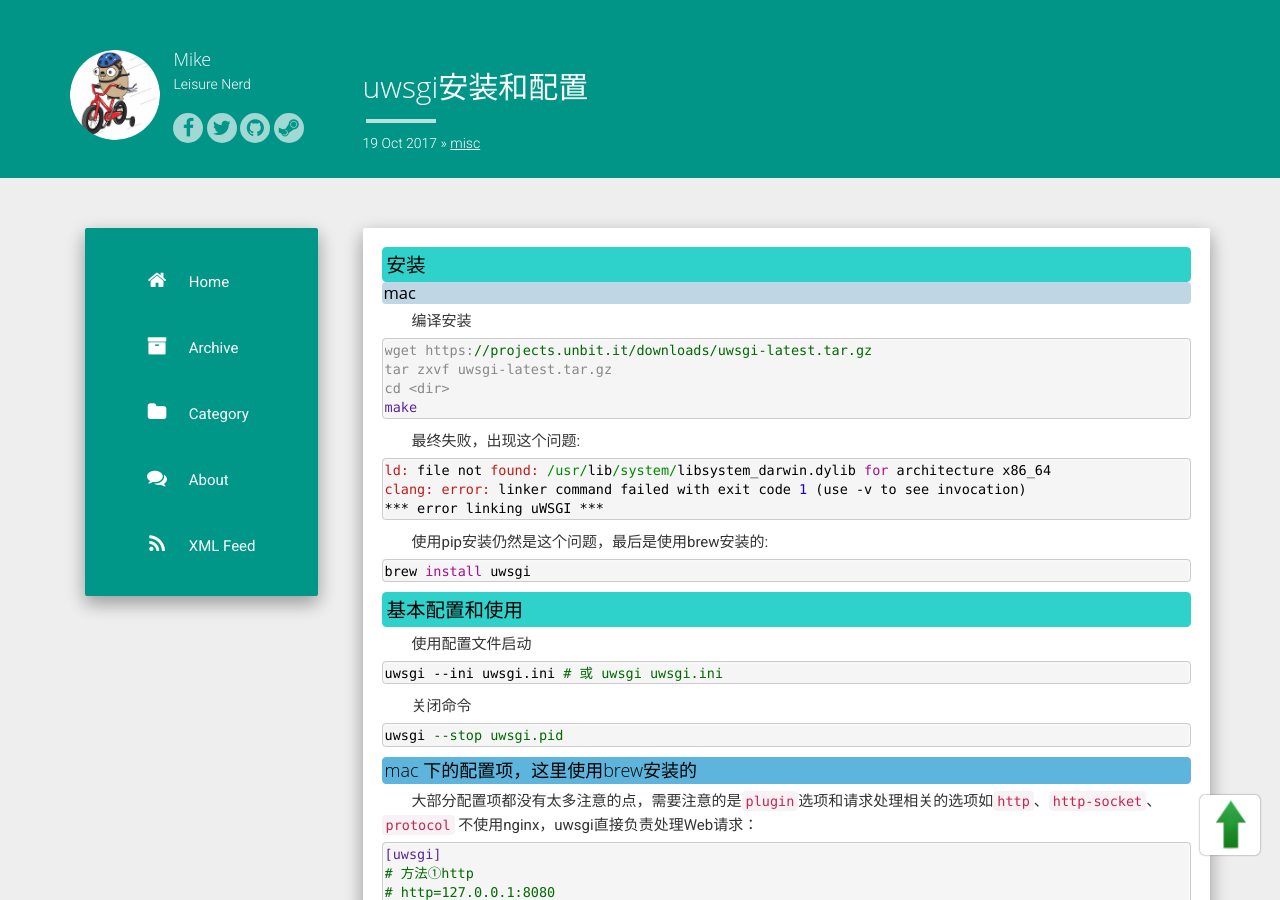
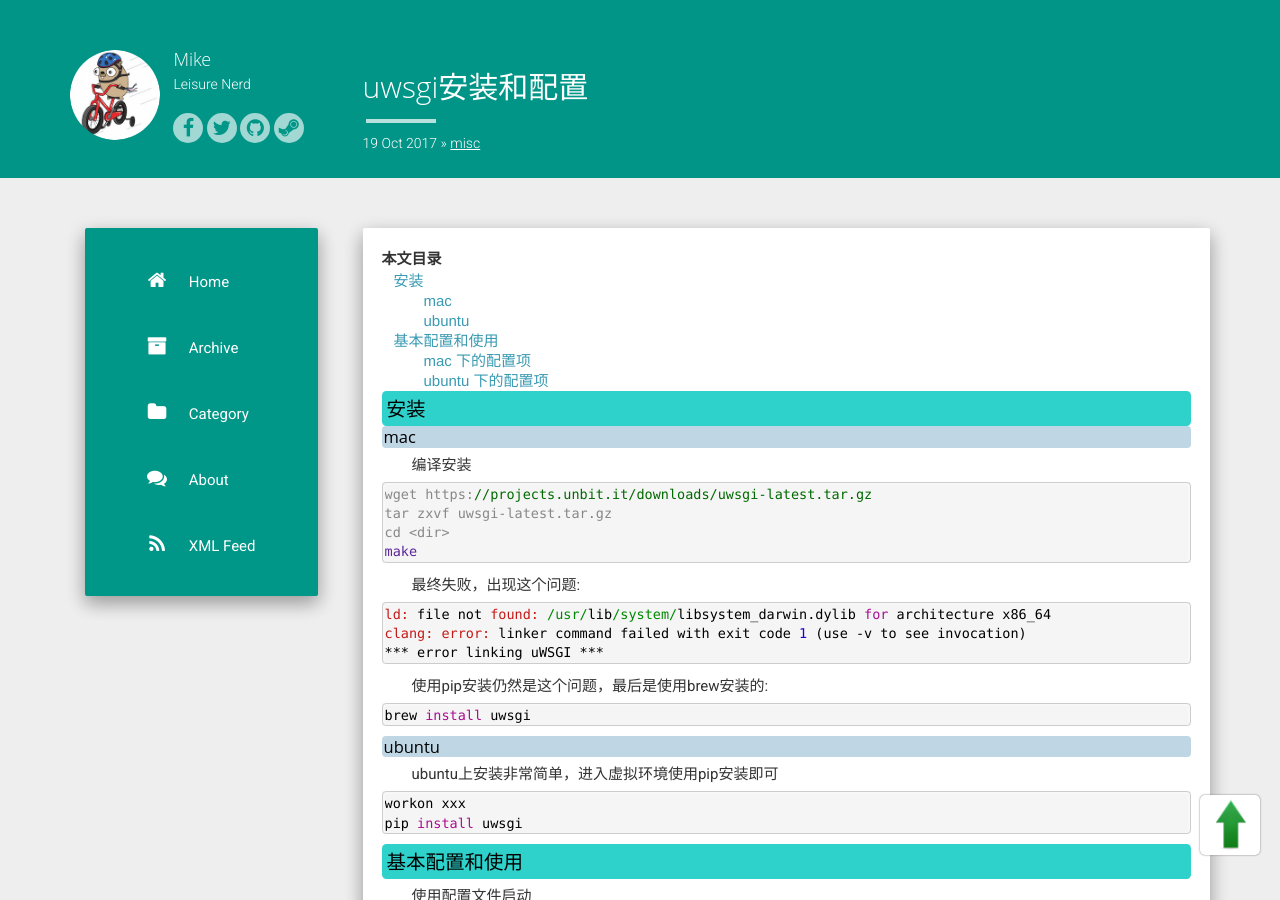
Before and after one commit to iampythoner/iampythoner.github.io, a Jekyll site: the page built from misc/uwsgi_config.md, in a window 1280 px wide and 900 px high. Built offline with Jekyll 4.4.1, drawn with Linux system fonts in a browser that asks for light colours; nearby versions of some CDN libraries; comment, search, counter and statistics services are not loaded; some of the changed text lies outside the part shown.

Commit message:
no message

````diff
--- a/misc/uwsgi_config.md
+++ b/misc/uwsgi_config.md
@@ -6,8 +6,28 @@ date:   2017-10-19 06:34:39
 categories: misc
 ---
 
-### 安装
-##### mac
+<!--Category-->
+<div id="navCategory">
+    <strong>本文目录</strong>
+    <ul>
+        <li><a href="#anchor1_0">安装</a>
+            <ul>
+                <li><a href="#anchor1_1">mac</a></li>
+                <li><a href="#anchor1_2">ubuntu</a></li>
+            </ul>
+        </li>
+        <li><a href="#anchor2_0">基本配置和使用</a>
+            <ul>
+                <li><a href="#anchor2_1">mac 下的配置项</a></li>
+                <li><a href="#anchor2_2">ubuntu 下的配置项</a></li>
+            </ul>
+        </li>
+    </ul>
+</div>
+<!--Category结束-->
+
+<h3 id="anchor1_0">安装</h3>
+<h5 id="anchor1_1">mac</h5>
 编译安装
 
 ```
@@ -30,7 +50,15 @@ clang: error: linker command failed with exit code 1 (use -v to see invocation)
 brew install uwsgi
 ```
 
-### 基本配置和使用
+<h5 id="anchor1_2">ubuntu</h5>
+ubuntu上安装非常简单，进入虚拟环境使用pip安装即可
+
+```
+workon xxx
+pip install uwsgi
+```
+
+<h3 id="anchor2_0">基本配置和使用</h3>
 
 使用配置文件启动
 
@@ -44,9 +72,10 @@ uwsgi --ini uwsgi.ini # 或 uwsgi uwsgi.ini
 uwsgi --stop uwsgi.pid
 ```
 
-#### mac 下的配置项，这里使用brew安装的
+<h4 id="anchor2_1">mac 下的配置项，这里使用brew安装的</h4>
 大部分配置项都没有太多注意的点，需要注意的是`plugin`选项和请求处理相关的选项如`http`、`http-socket`、`protocol`
 不使用nginx，uwsgi直接负责处理Web请求：
+
 ```
 [uwsgi]
 # 方法①http
@@ -152,7 +181,7 @@ http {
 ```
 现在可以直接使用127.0.0.1访问了。
 
-##### django 静态文件搜集
+<h5 id="anchor2_1_1">django 静态文件搜集</h5>
 ```
 sudo ./manage.py collectstatic
 ```
@@ -172,7 +201,7 @@ location /static {
 # ...
 ```
 
-##### nginx 负载均衡
+<h5 id="anchor2_1_2">nginx 负载均衡</h5>
 可以在本机或者其他主机多启动几个uwsgi，对处理的请求进行分别处理，如果想以本机进行测试，可以使用多个端口，新增uwsgi服务的配置项为：
 
 ```
@@ -209,7 +238,7 @@ http {
 }
 ```
 
-#### ubuntu 下配置，在虚拟环境中使用pip安装的uwsgi
+<h4 id="anchor2_2">ubuntu 下的配置项，在虚拟环境中使用pip安装的uwsgi</h4>
 
 在不使用nginx的情况下：
 上面提到的方法①②③都是可以直接使用的，而且不要额外添加python plugin,
````
